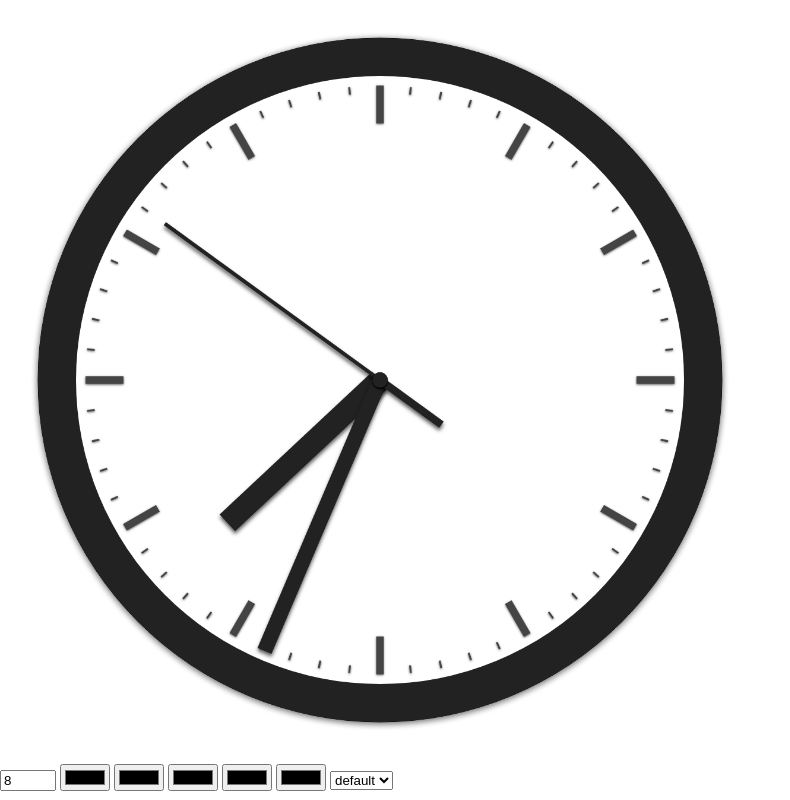
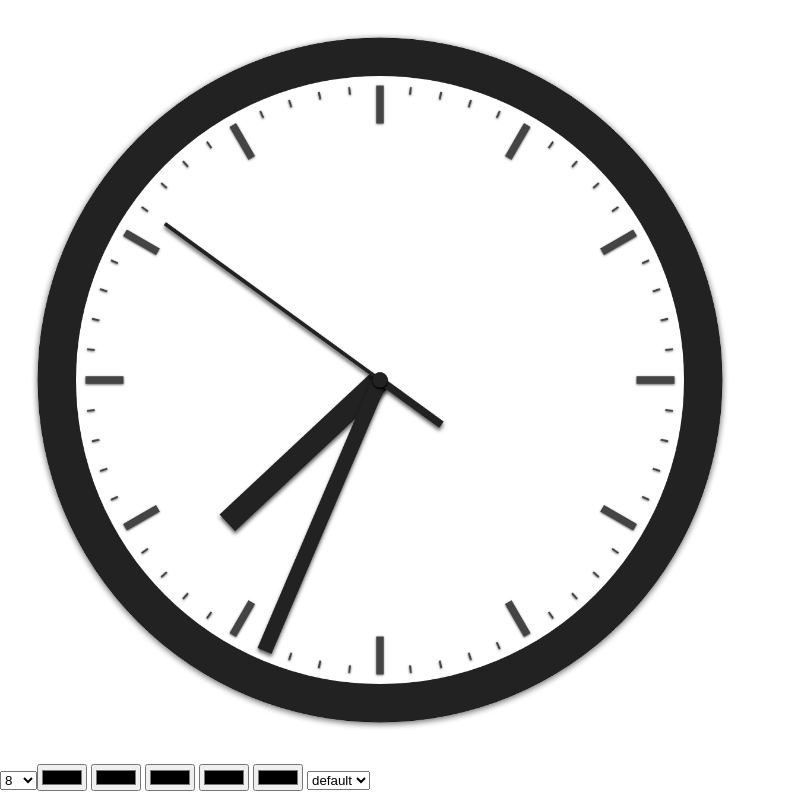
Before and after one commit to syusui-s/watch, a plain HTML site: page index.html in a window 1280 px wide. Shown: the whole page, without its empty margins (0-790 px from the left). Drawn offline with Linux system fonts and the light colour scheme.

Commit message:
feat: selectable beatrate

```diff
--- a/index.html
+++ b/index.html
@@ -10,7 +10,13 @@
     </canvas>
     <div>
       <form>
-        <input id="beat-rate" type="number" min="5" max="10" />
+        <select id="beat-rate" />
+          <option value="1">1</option>
+          <option value="5">5</option>
+          <option value="6">6</option>
+          <option value="7">7</option>
+          <option value="8">8</option>
+          <option value="10">10</option>
         <input id="bezel-color" type="color" />
         <input id="dial-color" type="color" />
         <input id="dial-indexes-color" type="color" />
```
